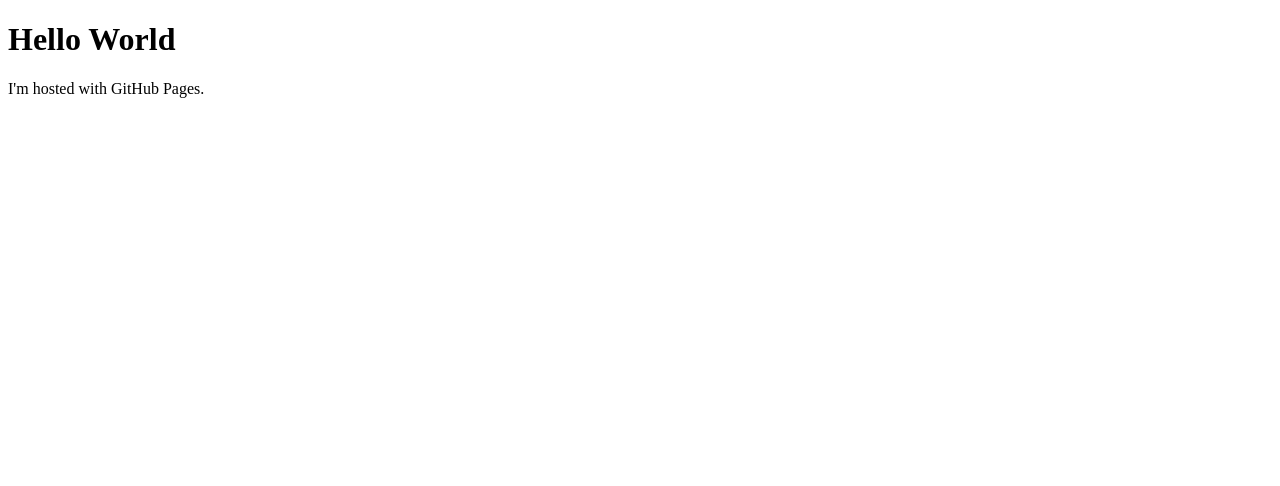
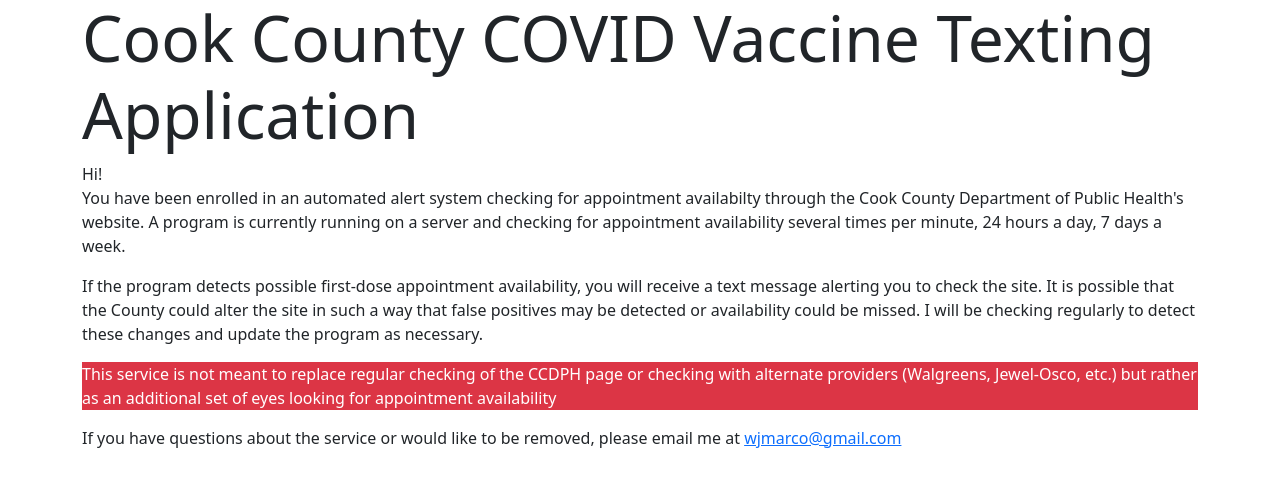
Before and after one commit to SecondCityThirdCoast/SecondCityThirdCoast.github.io, a plain HTML site: page index.html in a window 1280 px wide. Drawn offline with nearby package versions, Linux system fonts and the light colour scheme.

Commit message:
Update index.html

```diff
--- a/index.html
+++ b/index.html
@@ -1,7 +1,20 @@
 <!DOCTYPE html>
 <html>
+    <head>
+        <link href="https://cdn.jsdelivr.net/npm/bootstrap@5.0.0-beta1/dist/css/bootstrap.min.css" rel="stylesheet" integrity="sha384-giJF6kkoqNQ00vy+HMDP7azOuL0xtbfIcaT9wjKHr8RbDVddVHyTfAAsrekwKmP1" crossorigin="anonymous">
+    </head>
 <body>
-<h1>Hello World</h1>
-<p>I'm hosted with GitHub Pages.</p>
+    <div class="container">
+        <h1 class="display-3">Cook County COVID Vaccine Texting Application</h1>
+        <p>Hi! <br/> You have been enrolled in an automated alert system checking for appointment availabilty through the Cook County Department of Public Health's website. A program is currently running on a server and checking for appointment availability several times per minute, 24 hours a day, 7 days a week.</p>
+
+        <p>If the program detects possible first-dose appointment availability, you will receive a text message alerting you to check the site. It is possible that the County could alter the site in such a way that false positives may be detected or availability could be missed.  I will be checking regularly to detect these changes and update the program as necessary.</p>
+
+        <p class="bg-danger text-white">This service is not meant to replace regular checking of the CCDPH page or checking with alternate providers (Walgreens, Jewel-Osco, etc.) but rather as an additional set of eyes looking for appointment availability</p>
+
+        <p>If you have questions about the service or would like to be removed, please email me at <a href="mailto:wjmarco@gmail.com">wjmarco@gmail.com</a></p>
+
+    </div>
+
 </body>
 </html>
```
